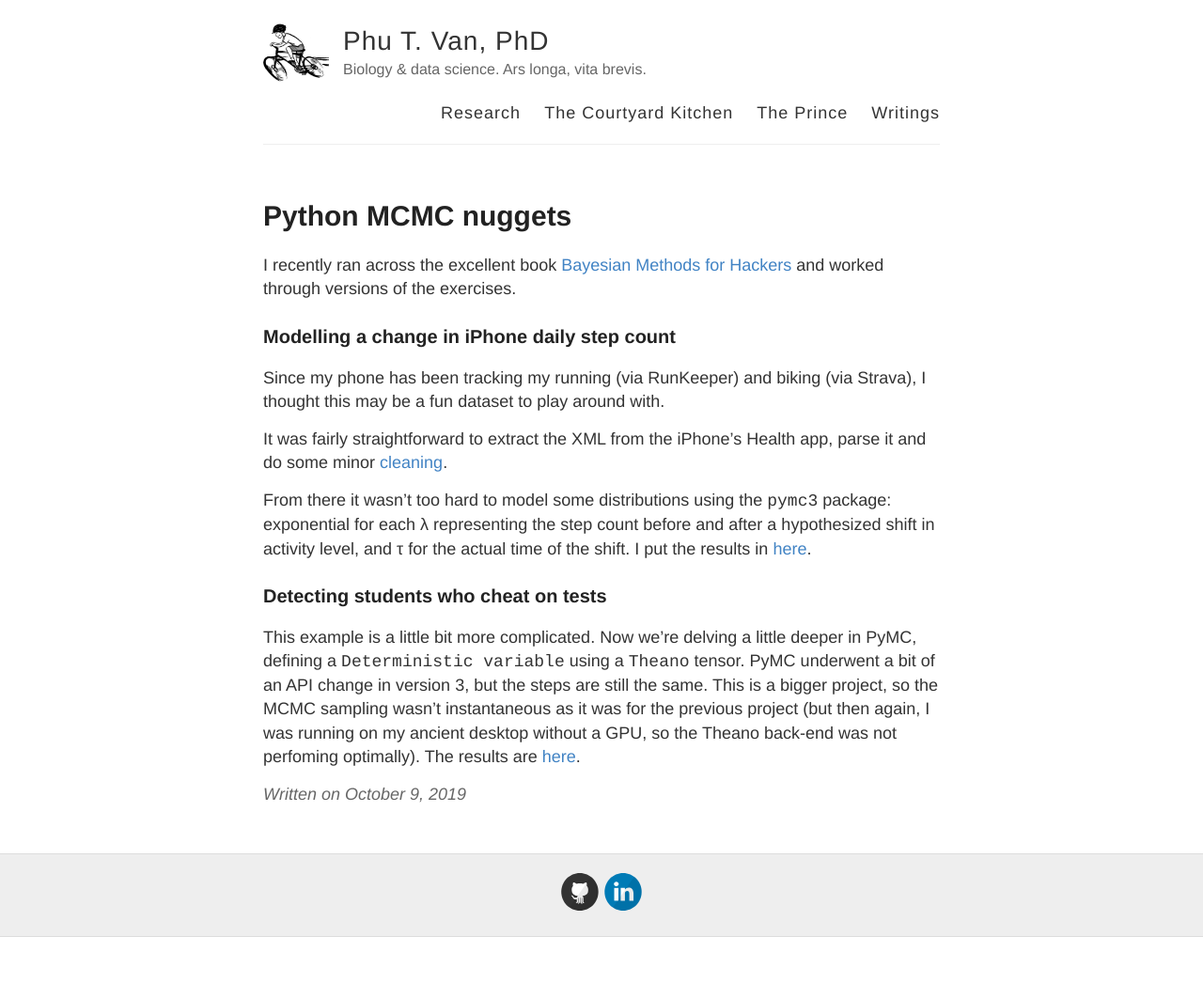
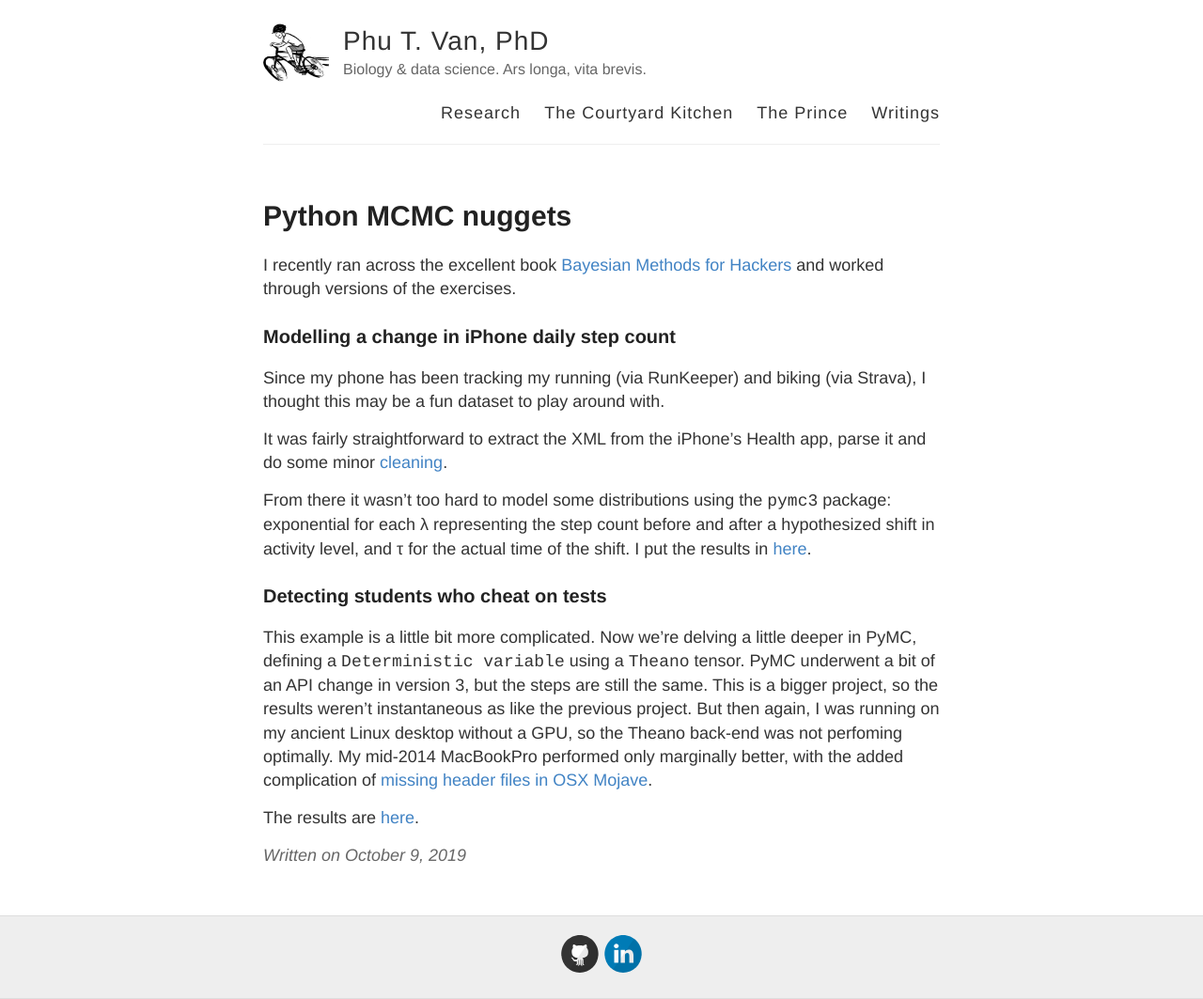
Before and after one commit to ptvan/ptvan.github.io, a Jekyll site: the page built from _posts/2019-10-09-Python-MCMC-nuggets.md, in a window 1280 px wide. Shown: the whole page at 94% size. Built offline with Jekyll 4.4.1, drawn with Linux system fonts in a browser that asks for light colours; before the commit the page ends 997 px from its top, so only the background shows below that.

Commit message:
updated Python MCMC nuggets post

```diff
--- a/_posts/2019-10-09-Python-MCMC-nuggets.md
+++ b/_posts/2019-10-09-Python-MCMC-nuggets.md
@@ -14,4 +14,6 @@ It was fairly straightforward to extract the XML from the iPhone's Health app, p
 From there it wasn't too hard to model some distributions using the `pymc3` package: exponential for each &lambda; representing the step count before and after a hypothesized shift in activity level, and &tau; for the actual time of the shift. I put the results in [here](https://github.com/ptvan/python-snippets/blob/master/mcmc_iphone_stepcounts.py).
 
 ### Detecting students who cheat on tests
-This example is a little bit more complicated. Now we're delving a little deeper in PyMC, defining a `Deterministic variable` using a `Theano` tensor. PyMC underwent a bit of an API change in version 3, but the steps are still the same. This is a bigger project, so the MCMC sampling wasn't instantaneous as it was for the previous project (but then again, I was running on my ancient desktop without a GPU, so the Theano back-end was not perfoming optimally). The results are [here](https://github.com/ptvan/python-snippets/blob/master/mcmc_detecting_cheaters.py).
+This example is a little bit more complicated. Now we're delving a little deeper in PyMC, defining a `Deterministic variable` using a `Theano` tensor. PyMC underwent a bit of an API change in version 3, but the steps are still the same. This is a bigger project, so the results weren't instantaneous as like the previous project. But then again, I was running on my ancient Linux desktop without a GPU, so the Theano back-end was not perfoming optimally. My mid-2014 MacBookPro performed only marginally better, with the added complication of [missing header files in OSX Mojave](https://stackoverflow.com/questions/52509602/cant-compile-c-program-on-a-mac-after-upgrade-to-mojave).
+
+The results are [here](https://github.com/ptvan/python-snippets/blob/master/mcmc_detecting_cheaters.py).
```
